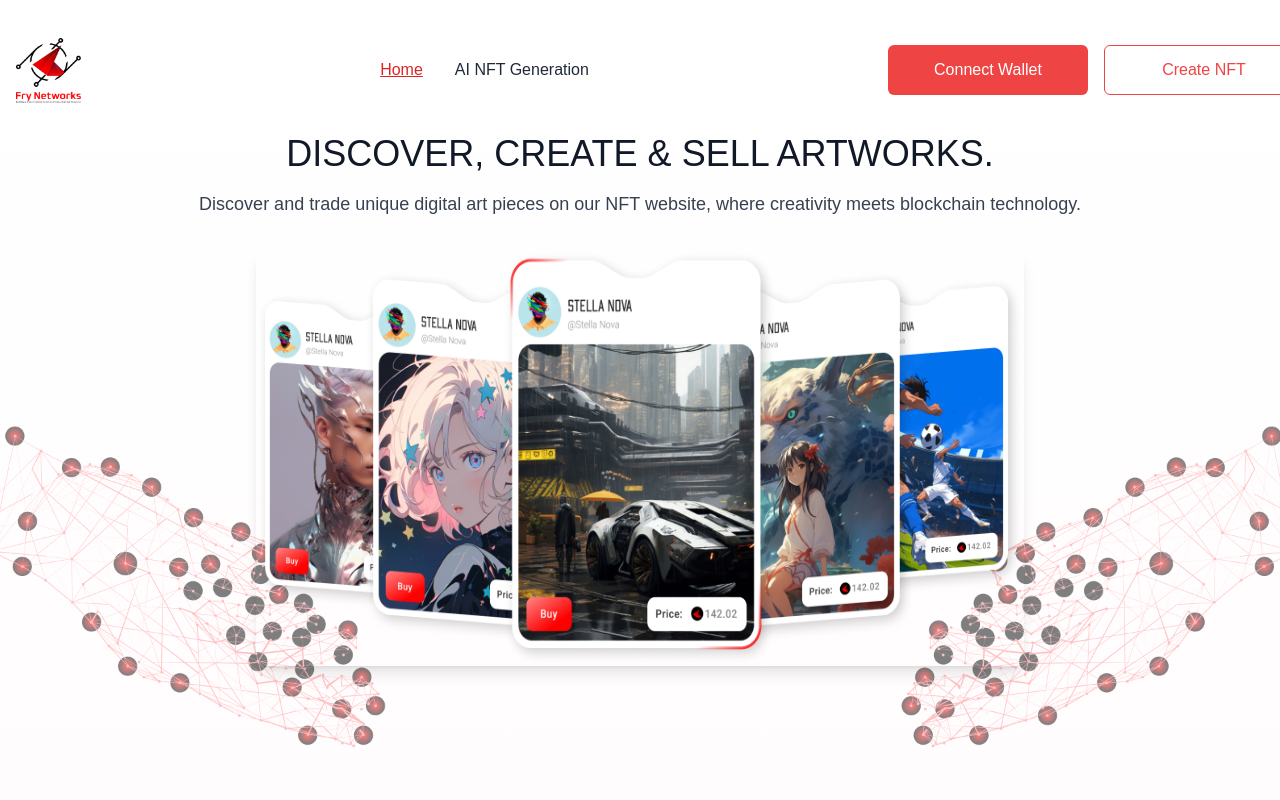
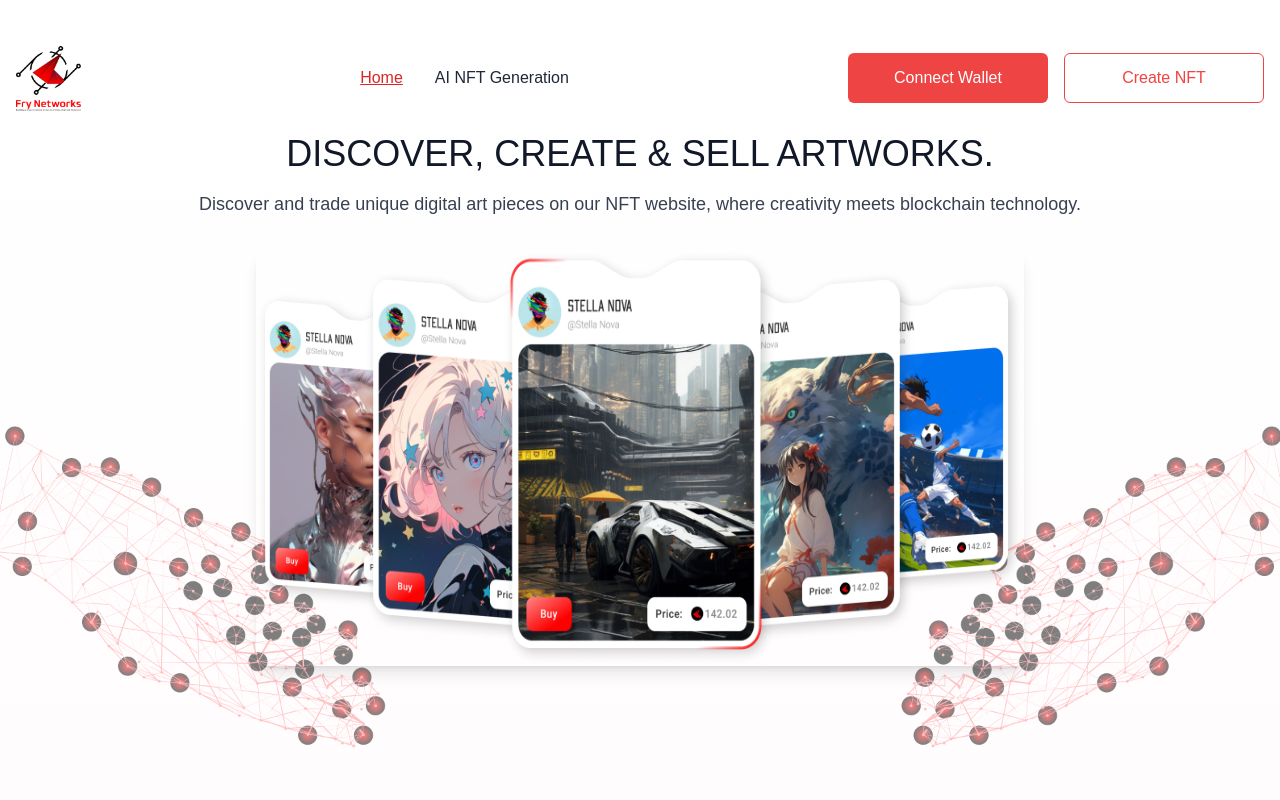
Before and after one commit to huzaifa898/OctaloopTasks, a React (Create React App) app in the folder myapp/: page / in a window 1280 px wide. Shown: the top 800 px of the page. Built offline with nearby package versions, Linux system fonts and the light colour scheme; a web font is replaced by a local one.

Commit message:
changes in routing

```diff
--- a/myapp/src/components/CollectionHero.jsx
+++ b/myapp/src/components/CollectionHero.jsx
@@ -1,7 +1,7 @@
 import React, { useState } from "react";
 import Collection from "../Images/collections.png";
 import logo from "../Images/logo.png";
-
+import { Link } from "react-router-dom";
 const HeroSection = () => {
   const [isOpen, setIsOpen] = useState(false);
 
@@ -96,14 +96,16 @@ const HeroSection = () => {
           style={{ marginTop: "-10px" }}
         >
           <ul className="space-y-2 text-gray-800 font-medium">
-            <li className="hover:text-red-500 cursor-pointer">Home</li>
-            <li className="hover:text-red-500 cursor-pointer">
+            <Link to='/'>
+            <li className="hover:text-red-500 font-apex cursor-pointer">Home</li>
+            </Link>
+            <li className="hover:text-red-500 font-apex cursor-pointer">
               AI NFT Generation
             </li>
           </ul>
           <div className="space-y-2">
             <button
-              className="w-full text-white px-4 py-2 rounded-md hover:bg-red-600"
+              className="w-full text-black px-4 py-2 rounded-md hover:bg-red-600"
               style={{
                 border: "2px solid red",
                 background: "transparent",
--- a/myapp/src/components/HomeHero.jsx
+++ b/myapp/src/components/HomeHero.jsx
@@ -6,7 +6,6 @@ import { Link } from 'react-router-dom';
 
 const HeroSection = () => {
   const [isModalOpen, setIsModalOpen] = useState(false);
-
 
   const openModal = () => {
     setIsModalOpen(true);
@@ -20,7 +19,7 @@ const HeroSection = () => {
     <div className="relative overflow-hidden h-screen">
       {/* Navbar */}
       <div className="absolute top-5 left-0 w-full z-20">
-        <nav className="flex justify-between items-center px-4 py-2 mx-auto w-[1320px] h-[100px]">
+        <nav className="flex justify-between items-center px-4 py-2 mx-auto w-full max-w-screen-xl">
           {/* Logo */}
           <div className="flex items-center">
             <img
@@ -50,9 +49,11 @@ const HeroSection = () => {
             >
               Connect Wallet
             </button>
+            <Link to='/nft'>
             <button className="border font-apex border-red-500 text-red-500 w-[200px] h-[50px] rounded-md hover:bg-red-500 hover:text-white">
               Create NFT
             </button>
+            </Link>
           </div>
 
           {/* Mobile Menu Toggle */}
--- a/myapp/src/components/TopCollections.jsx
+++ b/myapp/src/components/TopCollections.jsx
@@ -1,5 +1,5 @@
 import React from "react";
-import IconImage from "../Images/icon.png"; // Replace with your actual icon image
+import IconImage from "../Images/icon.png";
 import col from '../Images/col.png'
 import col1 from '../Images/col1.png'
 import col2 from '../Images/col2.png'
@@ -56,7 +56,6 @@ const ExploreCollections = () => {
         items: "1.2k",
         image: col2,
       },
-    // Add more card objects here...
   ];
 
   return (
@@ -107,7 +106,7 @@ const ExploreCollections = () => {
               />
               <div>
                 <h3 className="text-lg font-semibold">{card.title}</h3>
-                <p className="text-sm text-gray-500">Created by {card.creator}</p>
+                <p className="text-sm font-apex  text-gray-500">Created by {card.creator}</p>
               </div>
             </div>
 
```
